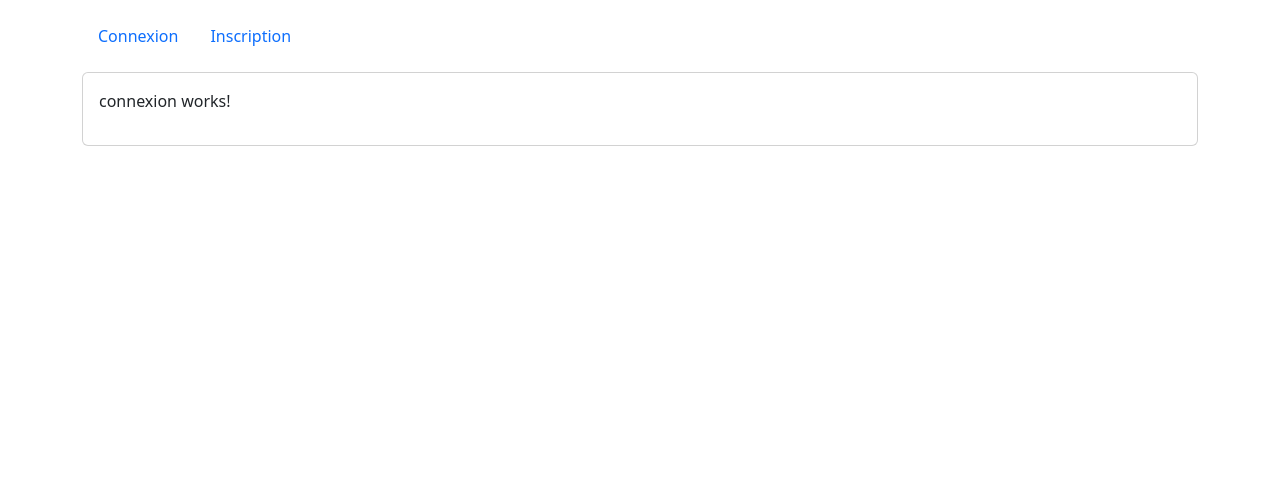
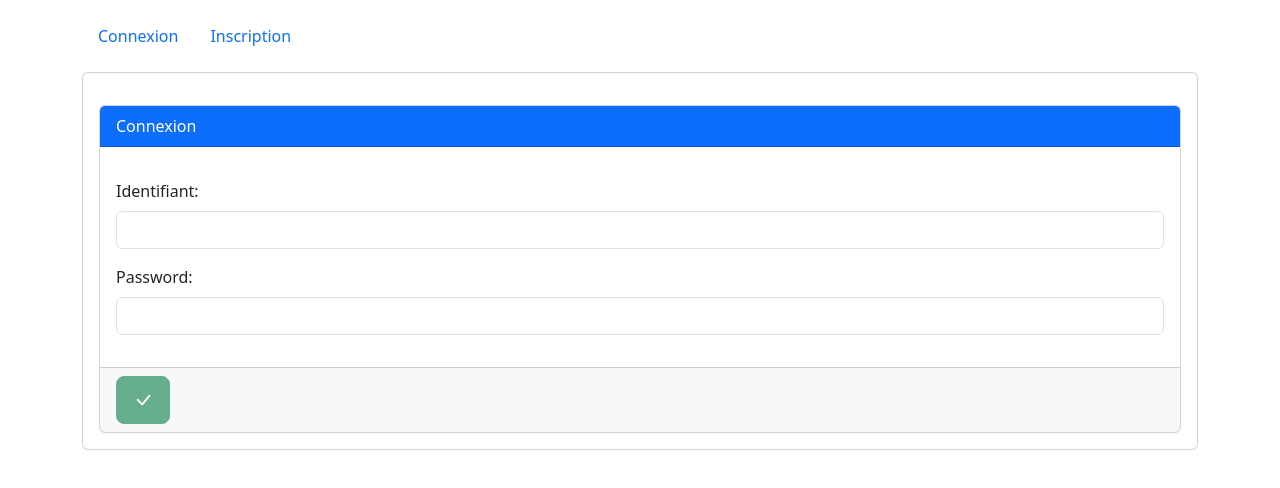
Before and after one commit to Hajar-bouamout/ProjetSoutenance-Angular, an Angular app in the folder projet_ng_ci/: page /Connexion in a window 1280 px wide. Shown: the top 488 px of the page. Built offline with nearby package versions, Linux system fonts and the light colour scheme.

Commit message:
failed Connexion

```diff
--- a/projet_ng_ci/src/app/connexion/connexion.component.html
+++ b/projet_ng_ci/src/app/connexion/connexion.component.html
@@ -1 +1,23 @@
-<p>connexion works!</p>
+<div class="card mt-3">
+    <form [formGroup]="loginForm" (ngSubmit)="connexion()">
+    <div class="card-header text-white bg-primary">
+        Connexion
+    </div>
+    <div class="card-body">
+        <div class="mb-3 mt-3">
+            <label for="email" class="form-label">Identifiant:</label>
+            <input type="text" class="form-control" id="email" name="email" formControlName="email">
+            <span class="text-danger" *ngIf="emailCtrl.dirty && emailCtrl.hasError('required')">email est obligatoire</span>
+        </div>
+        <div class="mb-3">
+            <label for="password" class="form-label">Password:</label>
+            <input type="password" class="form-control" id="password" name="password" formControlName="password">
+            <span class="text-danger" *ngIf="passwordCtrl.dirty && passwordCtrl.hasError('required')">Le mot passe est obligatoire</span>
+            <span class="text-danger" *ngIf="passwordCtrl.dirty && passwordCtrl.hasError('minlength')">Le mot passe doit avoir au moins 12 caractères</span>
+        </div>
+    </div>
+    <div class="card-footer">
+        <button type="submit" [disabled]="loginForm.invalid" class="btn btn-success btn-lg"><i class="bi bi-check-lg"></i></button>
+    </div>
+    </form>
+</div>
--- a/projet_ng_ci/src/app/connexion/connexion.component.ts
+++ b/projet_ng_ci/src/app/connexion/connexion.component.ts
@@ -1,4 +1,6 @@
 import { Component } from '@angular/core';
+import { FormBuilder, FormControl, FormGroup, Validators } from '@angular/forms';
+import { AuthService } from '../auth.service';
 
 @Component({
   selector: 'connexion',
@@ -7,4 +9,29 @@ import { Component } from '@angular/core';
 })
 export class ConnexionComponent {
 
+  loginForm!: FormGroup;
+
+  emailCtrl!: FormControl;
+  passwordCtrl!: FormControl;
+
+  constructor(private formBuilder: FormBuilder, private authService: AuthService) {
+    this.emailCtrl = this.formBuilder.control("", Validators.required);
+    this.passwordCtrl = this.formBuilder.control("", [Validators.required,Validators.minLength(12)]);
+
+    this.loginForm = this.formBuilder.group({
+      email: this.emailCtrl,
+      password: this.passwordCtrl
+    });
+
+
+  }
+
+  connexion() {
+    this.authService.login(this.emailCtrl.value, this.passwordCtrl.value);
+  }
+
+
+
+
+
 }
```
